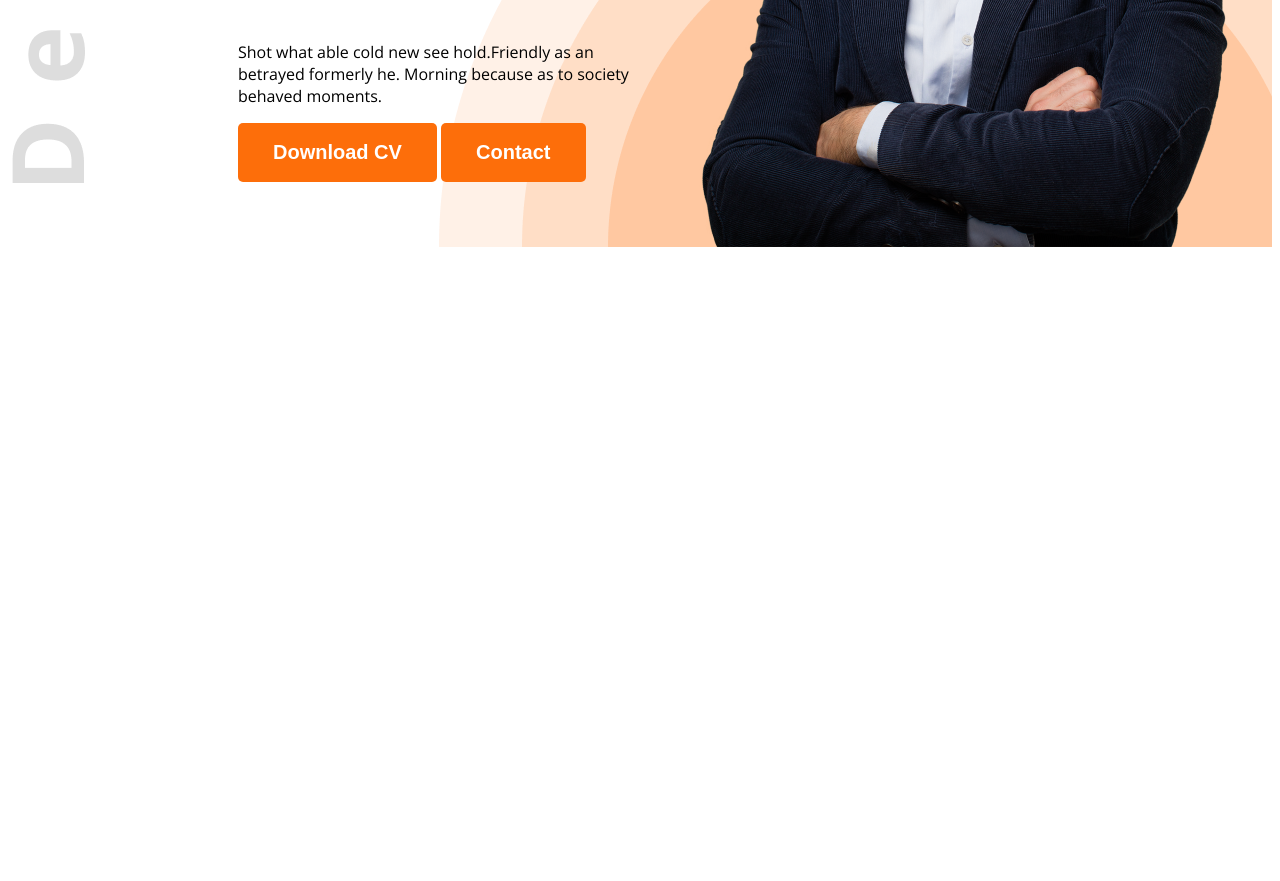
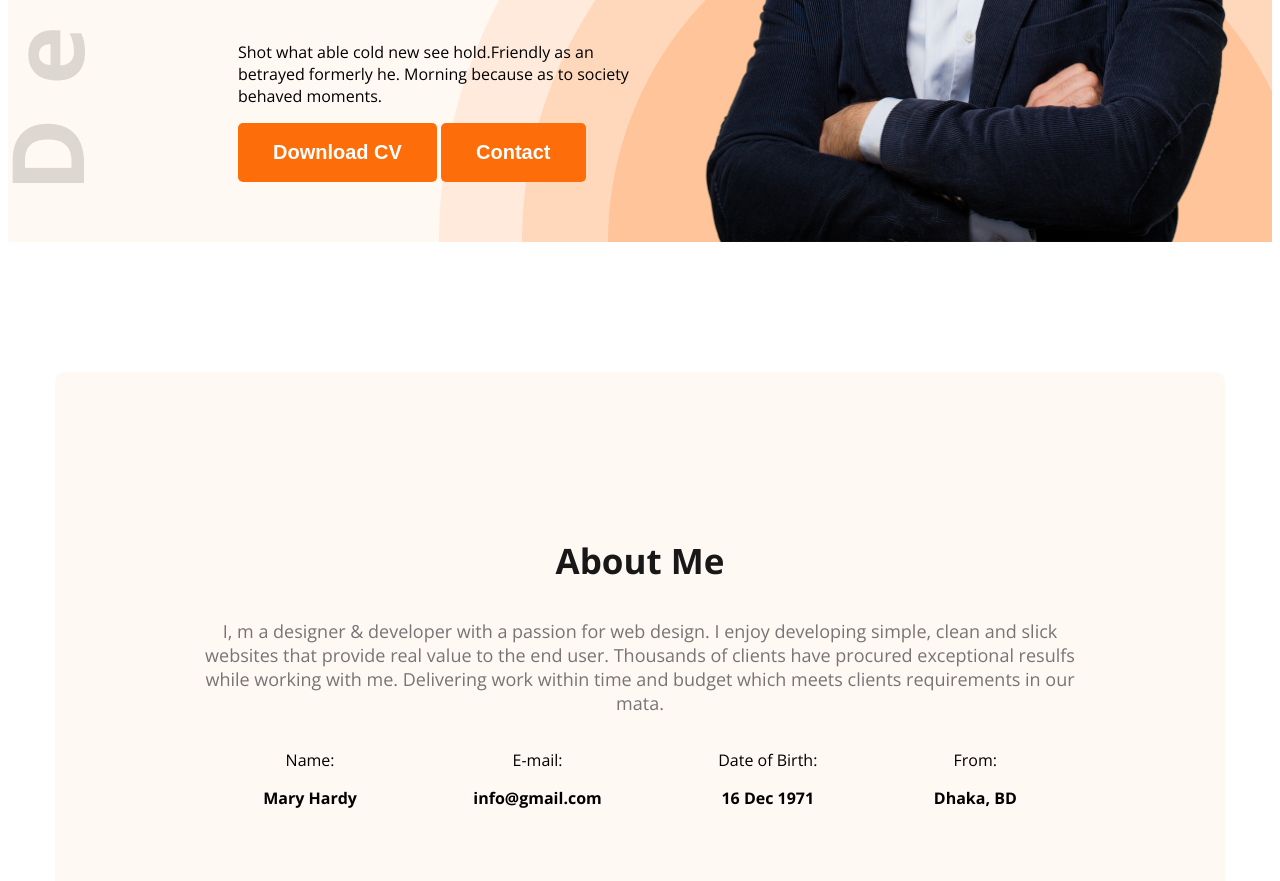
Before and after one commit to aliasgartamjid/web-developer-portfolio, a plain HTML site: page index.html in a window 1280 px wide. Shown: the part 588-1469 px from the top of the page. Before the commit the page ends 843 px from the top, so only its background shows below. Drawn offline with nearby package versions, Linux system fonts and the light colour scheme.

Commit message:
about section added

```diff
--- a/index.html
+++ b/index.html
@@ -10,7 +10,7 @@
     <link rel="stylesheet" href="styles/portfolio.css">
 </head>
 <body class="open-sans-normal">
-    <header class="header">
+    <header class="header secondary-bg">
         <nav>
             <h3 class="nav-title">Ma<span class=" text-primary">r</span>y</h3>
             <ul>
@@ -30,7 +30,34 @@
             <img class="banner-profile-pic" src="images/hardy.png" alt="">
         </div>
     </header>
-    <main></main>
+    <main>
+        <section class="about secondary-bg">
+            <h3 class="section-title">About Me</h3>
+            <p class="section-description">
+                I, m a designer & developer with a passion for web design. I enjoy developing simple, clean and slick websites that provide real value to the end user. Thousands of clients have procured exceptional resulfs while working with me. Delivering work within time and budget which meets clients requirements in our mata.
+            </p>
+            <div class="about-items">
+                <div class="about-item">
+                    <p class="item-title">Name:</p>
+                    <p class="item-description">Mary Hardy</p>
+
+                </div>
+                <div class="about-item">
+                    <p class="item-title">E-mail:</p>
+                    <p class="item-description">info@gmail.com</p>
+
+                </div>
+                <div class="about-item">
+                    <p class="item-title">Date of Birth:</p>
+                    <p class="item-description">16 Dec 1971</p>
+                </div>
+                <div class="about-item">
+                    <p class="item-title">From:</p>
+                    <p class="item-description">Dhaka, BD</p>
+                </div>
+            </div>
+        </section>
+    </main>
     <footer></footer>
 </body>
 </html>
--- a/styles/portfolio.css
+++ b/styles/portfolio.css
@@ -29,6 +29,18 @@
     padding: 18px 35px;
     border-radius: 5px;
     border: none;
+}
+.section-title{
+    font-size: 35px;
+    font-weight: bolder;
+    color: #181818;
+}
+.section-description{
+    font-size: 18px;
+    color: #757575;
+}
+.secondary-bg{
+    background-color: #FFF8F3;
 }
 nav{
     display: flex;
@@ -70,5 +82,30 @@ nav ul li{
 
 }
 .banner-profile-pic{
-    width: 580;px
+    width: 580px;
 }
+/* about styles */
+.about{
+    border-radius: 10px;
+    padding: 130px 150px;
+    text-align: center;
+    margin-top: 130px;
+}
+.about-items{
+    display: flex;
+    justify-content: space-around ;
+
+}
+.item-title{
+
+}
+.item-description{
+    font-weight: bold;
+}
+
+/* main */
+main{
+    max-width:1170px;
+    margin: 0 auto;
+
+}
```
